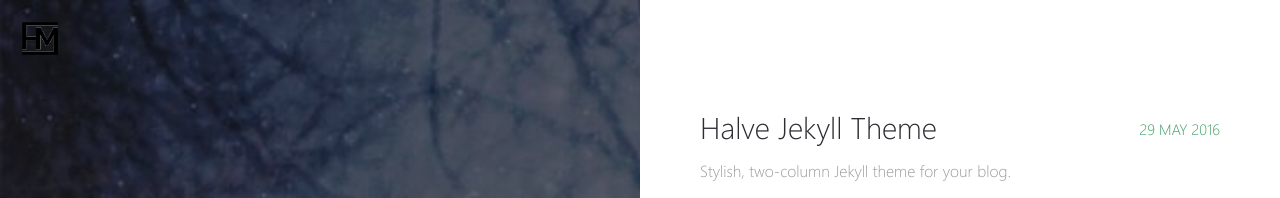
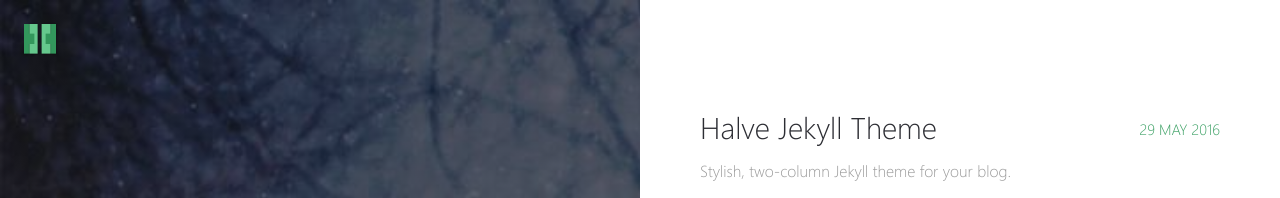
Before and after one commit to misterharsh/misterharsh.github.io, a Jekyll site: the page built from _pages/posts.md, in a window 1280 px wide. Shown: the top 198 px of the page. Built offline with Jekyll 4.4.1, drawn with Linux system fonts in a browser that asks for light colours.

Commit message:
changed logo back to half

```diff
--- a/_config.yml
+++ b/_config.yml
@@ -2,7 +2,7 @@
 title: Harsh Modhera
 description: "The only way to do great work is to love what you do. —Steve Jobs"
 url: https://misterharsh.github.io
-logo: logo.png                                       # Site logo
+logo: halve-small.png                                       # Site logo
 locale: en_US
 
 # Left Block Images
```
